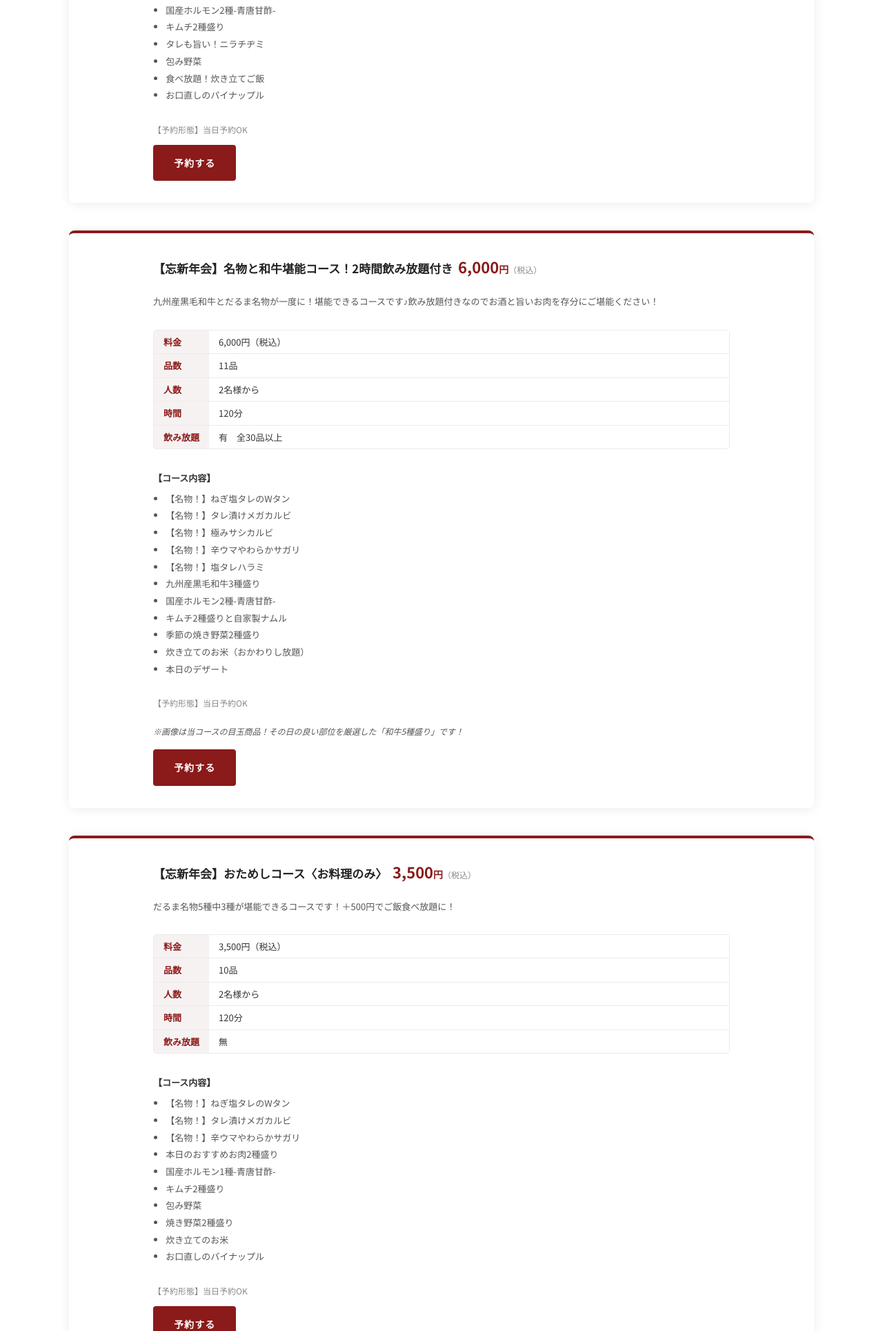
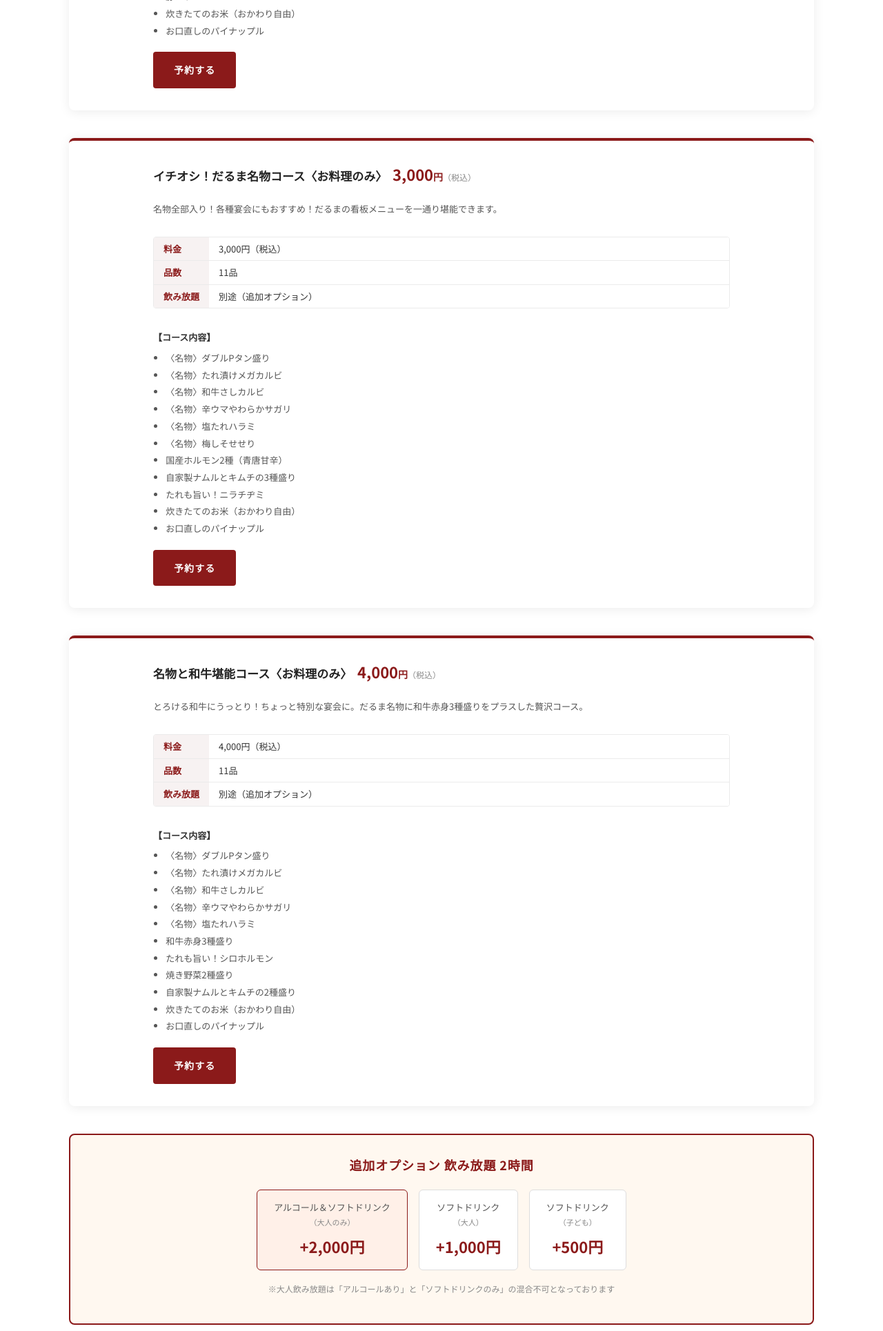
Before and after one commit to atmos-dining/daruma-site, a plain HTML site: page course.html in a window 1280 px wide. Shown: the part 871-2800 px from the top of the page at 69% size. Drawn offline with Linux system fonts and the light colour scheme.

Commit message:
宴会コースを新内容に全面更新
- 旧3コース（5,000・6,000・3,500円 飲み放題付き）を廃止
- 新3コース：王道2,500円・名物3,000円・和牛堪能4,000円（すべてお料理のみ）
- 飲み放題は別途2時間制オプションとして追加（アルコール+2,000円・SD+1,000円・こども+500円）
- index.html：ヒーローバッジ・コースセクション・FAQ構造化データを更新
- style.css：飲み放題プランのCSSを追加

Co-Authored-By: Claude Sonnet 4.6 <noreply@anthropic.com>

```diff
--- a/course.html
+++ b/course.html
@@ -4,7 +4,7 @@
 <meta charset="UTF-8">
 <title>ご宴会コース｜焼肉はひとくちめ だるま</title>
 <meta name="viewport" content="width=device-width, initial-scale=1">
-<meta name="description" content="焼肉はひとくちめ だるまの宴会コース。3,500円のお試しコースから6,000円のプレミアム和牛コースまで3プラン。2時間制・2名様〜。六本松駅徒歩3分。">
+<meta name="description" content="焼肉はひとくちめ だるまの宴会コース。だるま王道2,500円・名物3,000円・和牛堪能4,000円の3プラン。飲み放題は別途2時間制。六本松駅徒歩3分。">
 <link rel="icon" href="./images/daruma_icon.png">
 <link rel="preconnect" href="https://fonts.googleapis.com">
 <link rel="preconnect" href="https://fonts.gstatic.com" crossorigin>
@@ -33,132 +33,139 @@
   <section class="section page-head">
     <div class="section-inner">
       <h1 class="page-title">ご宴会コース</h1>
-      <p class="page-lead">だるまが満足！おすすめのご宴会を楽しめるコースたちです！</p>
+      <p class="page-lead">だるま名物が全部楽しめる！各種宴会にぴったりのコースをご用意しています。</p>
     </div>
   </section>
 
   <section class="section course">
     <div class="section-inner">
 
-      <!-- コース1：だるまコース -->
+      <!-- コース1：だるま王道コース -->
       <article class="course-row course-row--no-img">
         <div class="course-row__body">
           <h2 class="course-row__title">
-            【忘新年会】定番！だるまコース！2時間飲み放題付き
-            <span class="course-row__price">5,000<small>円</small><span class="price-tax">（税込）</span></span>
+            だるま王道コース〈お料理のみ〉
+            <span class="course-row__price">2,500<small>円</small><span class="price-tax">（税込）</span></span>
           </h2>
-          <p class="course-row__desc">迷ったらこれ！だるま名物が一通り堪能できるコースです！炊き立てのご飯もおかわりし放題なので存分にお楽しみいただけます！</p>
+          <p class="course-row__desc">ふらっとだるまを楽しむ！名物4種が堪能できる王道コース。＋500円でご飯食べ放題に！</p>
 
           <dl class="course-specs">
-            <div class="course-specs__row"><dt>料金</dt><dd>5,000円（税込）</dd></div>
-            <div class="course-specs__row"><dt>品数</dt><dd>11品</dd></div>
-            <div class="course-specs__row"><dt>人数</dt><dd>2名様から</dd></div>
-            <div class="course-specs__row"><dt>時間</dt><dd>120分</dd></div>
-            <div class="course-specs__row"><dt>飲み放題</dt><dd>有　全30品以上</dd></div>
+            <div class="course-specs__row"><dt>料金</dt><dd>2,500円（税込）</dd></div>
+            <div class="course-specs__row"><dt>品数</dt><dd>10品</dd></div>
+            <div class="course-specs__row"><dt>飲み放題</dt><dd>別途（追加オプション）</dd></div>
           </dl>
 
           <div class="course-row__items">
             <p class="course-items-label">【コース内容】</p>
             <ul>
-              <li>名物！ねぎ塩タレのWタン</li>
-              <li>名物！タレ漬けメガカルビ</li>
-              <li>名物！極みサシカルビ</li>
-              <li>名物！辛ウマやわらかサガリ</li>
-              <li>塩タレしそせせり</li>
-              <li>国産ホルモン2種-青唐甘酢-</li>
-              <li>キムチ2種盛り</li>
-              <li>タレも旨い！ニラチヂミ</li>
-              <li>包み野菜</li>
-              <li>食べ放題！炊き立てご飯</li>
+              <li>〈名物〉ダブルPタン盛り</li>
+              <li>〈名物〉たれ漬けメガカルビ</li>
+              <li>〈名物〉和牛さしカルビ</li>
+              <li>〈名物〉辛ウマやわらかサガリ</li>
+              <li>自家製ナムルとキムチの2種盛り</li>
+              <li>梅しそせせり</li>
+              <li>大トロホルモン</li>
+              <li>豚バラ</li>
+              <li>炊きたてのお米（おかわり自由）</li>
               <li>お口直しのパイナップル</li>
             </ul>
           </div>
-
-          <p class="course-reserve-note">【予約形態】当日予約OK</p>
 
           <a href="https://yoyaku.toreta.in/hitokuchidaruma/?stamp=homepage" target="_blank" rel="noopener" class="btn-primary course-row__btn">予約する</a>
         </div>
       </article>
 
-      <!-- コース2：名物と和牛堪能コース -->
+      <!-- コース2：だるま名物コース -->
       <article class="course-row course-row--no-img">
         <div class="course-row__body">
           <h2 class="course-row__title">
-            【忘新年会】名物と和牛堪能コース！2時間飲み放題付き
-            <span class="course-row__price">6,000<small>円</small><span class="price-tax">（税込）</span></span>
+            イチオシ！だるま名物コース〈お料理のみ〉
+            <span class="course-row__price">3,000<small>円</small><span class="price-tax">（税込）</span></span>
           </h2>
-          <p class="course-row__desc">九州産黒毛和牛とだるま名物が一度に！堪能できるコースです♪飲み放題付きなのでお酒と旨いお肉を存分にご堪能ください！</p>
+          <p class="course-row__desc">名物全部入り！各種宴会にもおすすめ！だるまの看板メニューを一通り堪能できます。</p>
 
           <dl class="course-specs">
-            <div class="course-specs__row"><dt>料金</dt><dd>6,000円（税込）</dd></div>
+            <div class="course-specs__row"><dt>料金</dt><dd>3,000円（税込）</dd></div>
             <div class="course-specs__row"><dt>品数</dt><dd>11品</dd></div>
-            <div class="course-specs__row"><dt>人数</dt><dd>2名様から</dd></div>
-            <div class="course-specs__row"><dt>時間</dt><dd>120分</dd></div>
-            <div class="course-specs__row"><dt>飲み放題</dt><dd>有　全30品以上</dd></div>
+            <div class="course-specs__row"><dt>飲み放題</dt><dd>別途（追加オプション）</dd></div>
           </dl>
 
           <div class="course-row__items">
             <p class="course-items-label">【コース内容】</p>
             <ul>
-              <li>【名物！】ねぎ塩タレのWタン</li>
-              <li>【名物！】タレ漬けメガカルビ</li>
-              <li>【名物！】極みサシカルビ</li>
-              <li>【名物！】辛ウマやわらかサガリ</li>
-              <li>【名物！】塩タレハラミ</li>
-              <li>九州産黒毛和牛3種盛り</li>
-              <li>国産ホルモン2種-青唐甘酢-</li>
-              <li>キムチ2種盛りと自家製ナムル</li>
-              <li>季節の焼き野菜2種盛り</li>
-              <li>炊き立てのお米（おかわりし放題）</li>
-              <li>本日のデザート</li>
+              <li>〈名物〉ダブルPタン盛り</li>
+              <li>〈名物〉たれ漬けメガカルビ</li>
+              <li>〈名物〉和牛さしカルビ</li>
+              <li>〈名物〉辛ウマやわらかサガリ</li>
+              <li>〈名物〉塩たれハラミ</li>
+              <li>〈名物〉梅しそせせり</li>
+              <li>国産ホルモン2種（青唐甘辛）</li>
+              <li>自家製ナムルとキムチの3種盛り</li>
+              <li>たれも旨い！ニラチヂミ</li>
+              <li>炊きたてのお米（おかわり自由）</li>
+              <li>お口直しのパイナップル</li>
             </ul>
           </div>
-
-          <p class="course-reserve-note">【予約形態】当日予約OK</p>
-          <p class="course-row__note">※画像は当コースの目玉商品！その日の良い部位を厳選した「和牛5種盛り」です！</p>
 
           <a href="https://yoyaku.toreta.in/hitokuchidaruma/?stamp=homepage" target="_blank" rel="noopener" class="btn-primary course-row__btn">予約する</a>
         </div>
       </article>
 
-      <!-- コース3：おためしコース -->
+      <!-- コース3：名物と和牛堪能コース -->
       <article class="course-row course-row--no-img">
         <div class="course-row__body">
           <h2 class="course-row__title">
-            【忘新年会】おためしコース〈お料理のみ〉
-            <span class="course-row__price">3,500<small>円</small><span class="price-tax">（税込）</span></span>
+            名物と和牛堪能コース〈お料理のみ〉
+            <span class="course-row__price">4,000<small>円</small><span class="price-tax">（税込）</span></span>
           </h2>
-          <p class="course-row__desc">だるま名物5種中3種が堪能できるコースです！＋500円でご飯食べ放題に！</p>
+          <p class="course-row__desc">とろける和牛にうっとり！ちょっと特別な宴会に。だるま名物に和牛赤身3種盛りをプラスした贅沢コース。</p>
 
           <dl class="course-specs">
-            <div class="course-specs__row"><dt>料金</dt><dd>3,500円（税込）</dd></div>
-            <div class="course-specs__row"><dt>品数</dt><dd>10品</dd></div>
-            <div class="course-specs__row"><dt>人数</dt><dd>2名様から</dd></div>
-            <div class="course-specs__row"><dt>時間</dt><dd>120分</dd></div>
-            <div class="course-specs__row"><dt>飲み放題</dt><dd>無</dd></div>
+            <div class="course-specs__row"><dt>料金</dt><dd>4,000円（税込）</dd></div>
+            <div class="course-specs__row"><dt>品数</dt><dd>11品</dd></div>
+            <div class="course-specs__row"><dt>飲み放題</dt><dd>別途（追加オプション）</dd></div>
           </dl>
 
           <div class="course-row__items">
             <p class="course-items-label">【コース内容】</p>
             <ul>
-              <li>【名物！】ねぎ塩タレのWタン</li>
-              <li>【名物！】タレ漬けメガカルビ</li>
-              <li>【名物！】辛ウマやわらかサガリ</li>
-              <li>本日のおすすめお肉2種盛り</li>
-              <li>国産ホルモン1種-青唐甘酢-</li>
-              <li>キムチ2種盛り</li>
-              <li>包み野菜</li>
+              <li>〈名物〉ダブルPタン盛り</li>
+              <li>〈名物〉たれ漬けメガカルビ</li>
+              <li>〈名物〉和牛さしカルビ</li>
+              <li>〈名物〉辛ウマやわらかサガリ</li>
+              <li>〈名物〉塩たれハラミ</li>
+              <li>和牛赤身3種盛り</li>
+              <li>たれも旨い！シロホルモン</li>
               <li>焼き野菜2種盛り</li>
-              <li>炊き立てのお米</li>
+              <li>自家製ナムルとキムチの2種盛り</li>
+              <li>炊きたてのお米（おかわり自由）</li>
               <li>お口直しのパイナップル</li>
             </ul>
           </div>
 
-          <p class="course-reserve-note">【予約形態】当日予約OK</p>
-
           <a href="https://yoyaku.toreta.in/hitokuchidaruma/?stamp=homepage" target="_blank" rel="noopener" class="btn-primary course-row__btn">予約する</a>
         </div>
       </article>
+
+      <!-- 飲み放題オプション -->
+      <div class="course-drink-plan">
+        <h3>追加オプション 飲み放題 2時間</h3>
+        <div class="course-drink-grid">
+          <div class="course-drink-item course-drink-item--alcohol">
+            <span class="drink-label">アルコール＆ソフトドリンク<small>（大人のみ）</small></span>
+            <span class="drink-price">+2,000円</span>
+          </div>
+          <div class="course-drink-item">
+            <span class="drink-label">ソフトドリンク<small>（大人）</small></span>
+            <span class="drink-price">+1,000円</span>
+          </div>
+          <div class="course-drink-item">
+            <span class="drink-label">ソフトドリンク<small>（子ども）</small></span>
+            <span class="drink-price">+500円</span>
+          </div>
+        </div>
+        <p class="course-drink-note">※大人飲み放題は「アルコールあり」と「ソフトドリンクのみ」の混合不可となっております</p>
+      </div>
 
       <p class="course-note">
         ※コース内容・価格は仕入れ状況により変更となる場合があります。<br>
--- a/style.css
+++ b/style.css
@@ -844,6 +844,81 @@ body:not(.is-home) .section {
   color: #888;
 }
 
+/* 飲み放題プラン */
+.course-drink-plan {
+  margin-top: 40px;
+  background: #fff8f0;
+  border: 2px solid var(--primary);
+  border-radius: 8px;
+  padding: 28px 32px;
+}
+
+.course-drink-plan h3 {
+  font-size: 18px;
+  font-weight: 700;
+  color: var(--primary);
+  text-align: center;
+  margin-bottom: 20px;
+  letter-spacing: 0.05em;
+}
+
+.course-drink-grid {
+  display: flex;
+  gap: 16px;
+  justify-content: center;
+  flex-wrap: wrap;
+  margin-bottom: 16px;
+}
+
+.course-drink-item {
+  display: flex;
+  flex-direction: column;
+  align-items: center;
+  gap: 6px;
+  background: #fff;
+  border: 1px solid #ddd;
+  border-radius: 6px;
+  padding: 14px 24px;
+  min-width: 140px;
+  text-align: center;
+}
+
+.course-drink-item--alcohol {
+  border-color: var(--primary);
+  background: #fff0e8;
+}
+
+.drink-label {
+  font-size: 13px;
+  color: #555;
+}
+
+.drink-label small {
+  display: block;
+  font-size: 11px;
+  color: #888;
+}
+
+.drink-price {
+  font-size: 22px;
+  font-weight: 700;
+  color: var(--primary);
+}
+
+.course-drink-note {
+  font-size: 12px;
+  color: #888;
+  text-align: center;
+  margin-top: 8px;
+}
+
+@media (max-width: 600px) {
+  .course-drink-plan { padding: 20px 16px; }
+  .course-drink-grid { gap: 10px; }
+  .course-drink-item { min-width: 100px; padding: 12px 14px; }
+  .drink-price { font-size: 18px; }
+}
+
 .course-badges {
   display: flex;
   gap: 8px;
```
Also changed, not shown: index.html (+30 -30 lines).
